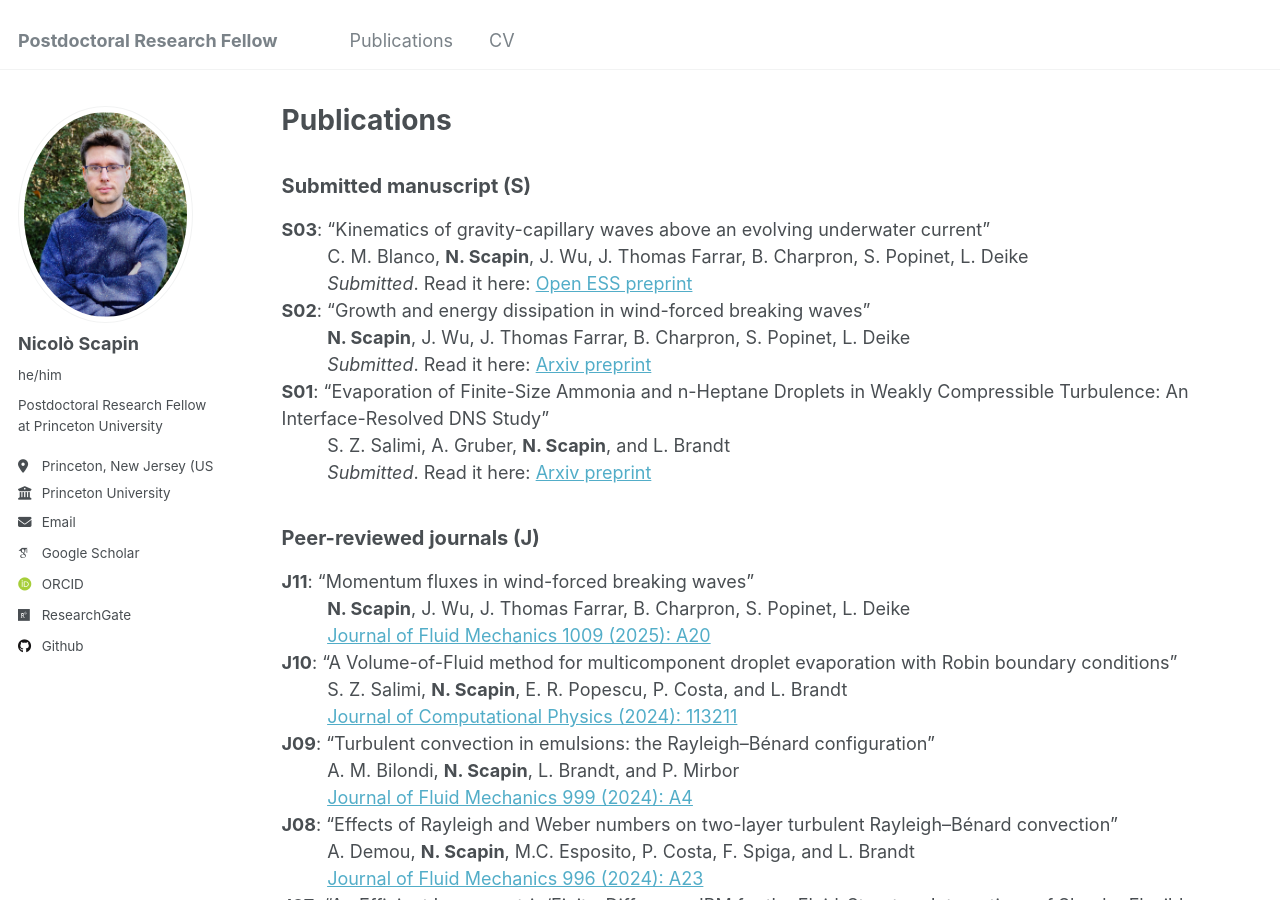
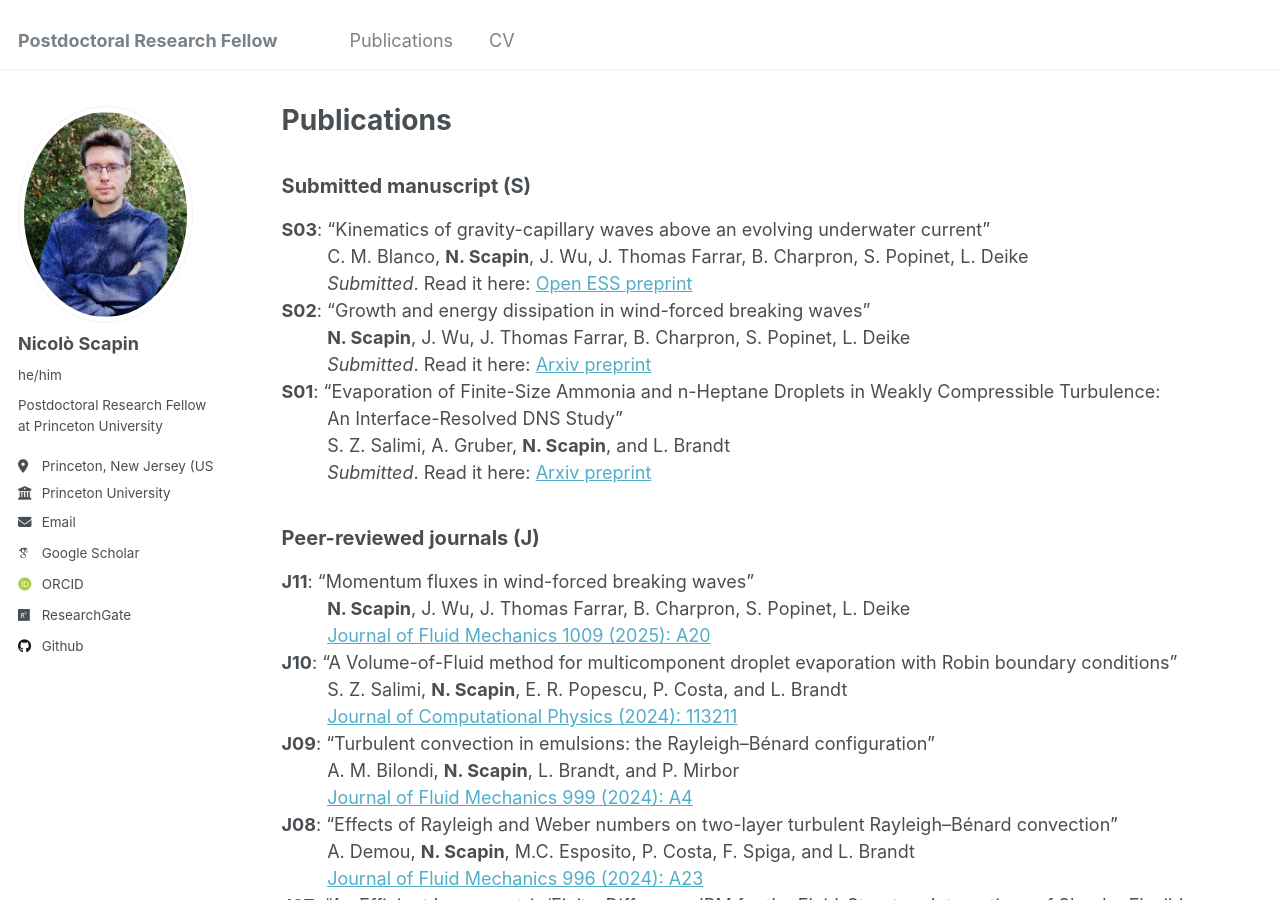
Before and after one commit to nscapin/nscapin.github.io, a Jekyll site: the page built from _pages/publications.md, in a window 1280 px wide and 900 px high. Built offline with Jekyll 4.4.1, drawn with Linux system fonts in a browser that asks for light colours; some web fonts are replaced.

Commit message:
Update publications.md

```diff
--- a/_pages/publications.md
+++ b/_pages/publications.md
@@ -15,7 +15,8 @@ author_profile: true
 **S02**: "Growth and energy dissipation in wind-forced breaking waves" \
 &nbsp;&nbsp;&nbsp;&nbsp;&nbsp;&nbsp;&nbsp;&nbsp;&nbsp;**N. Scapin**, J. Wu, J. Thomas Farrar, B. Charpron, S. Popinet, L. Deike \
 &nbsp;&nbsp;&nbsp;&nbsp;&nbsp;&nbsp;&nbsp;&nbsp;&nbsp;<em>Submitted</em>. Read it here: [Arxiv preprint](https://arxiv.org/abs/2506.17802) \
-**S01**: "Evaporation of Finite-Size Ammonia and n-Heptane Droplets in Weakly Compressible Turbulence: An Interface-Resolved DNS Study" \
+**S01**: "Evaporation of Finite-Size Ammonia and n-Heptane Droplets in Weakly Compressible Turbulence:<br>
+&nbsp;&nbsp;&nbsp;&nbsp;&nbsp;&nbsp;&nbsp;&nbsp;&nbsp;An Interface-Resolved DNS Study" \
 &nbsp;&nbsp;&nbsp;&nbsp;&nbsp;&nbsp;&nbsp;&nbsp;&nbsp;S. Z. Salimi, A. Gruber, **N. Scapin**, and L. Brandt \
 &nbsp;&nbsp;&nbsp;&nbsp;&nbsp;&nbsp;&nbsp;&nbsp;&nbsp;<em>Submitted</em>. Read it here: [Arxiv preprint](https://arxiv.org/abs/2504.16850)
 
```
